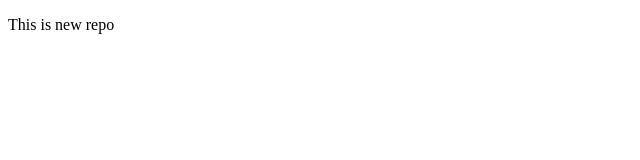
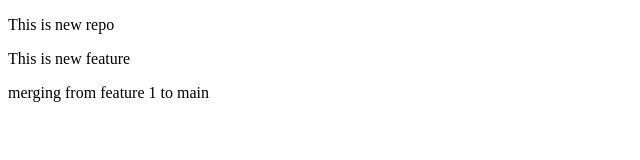
Before and after one commit to vivekppatel24/localrepo, a plain HTML site: page index.html in a window 1280 px wide. Shown: the whole page, without its empty margins (0-640 px from the left). Drawn offline with Linux system fonts and the light colour scheme.

Commit message:
Ne feature1 changes

```diff
--- a/index.html
+++ b/index.html
@@ -4,6 +4,8 @@
     <meta charset="UTF-8">
     <title>Title</title>
     <p>This is new repo</p>
+    <p>This is new feature</p>
+    <p> merging from feature 1 to main</p>
 </head>
 <body>
 
```
